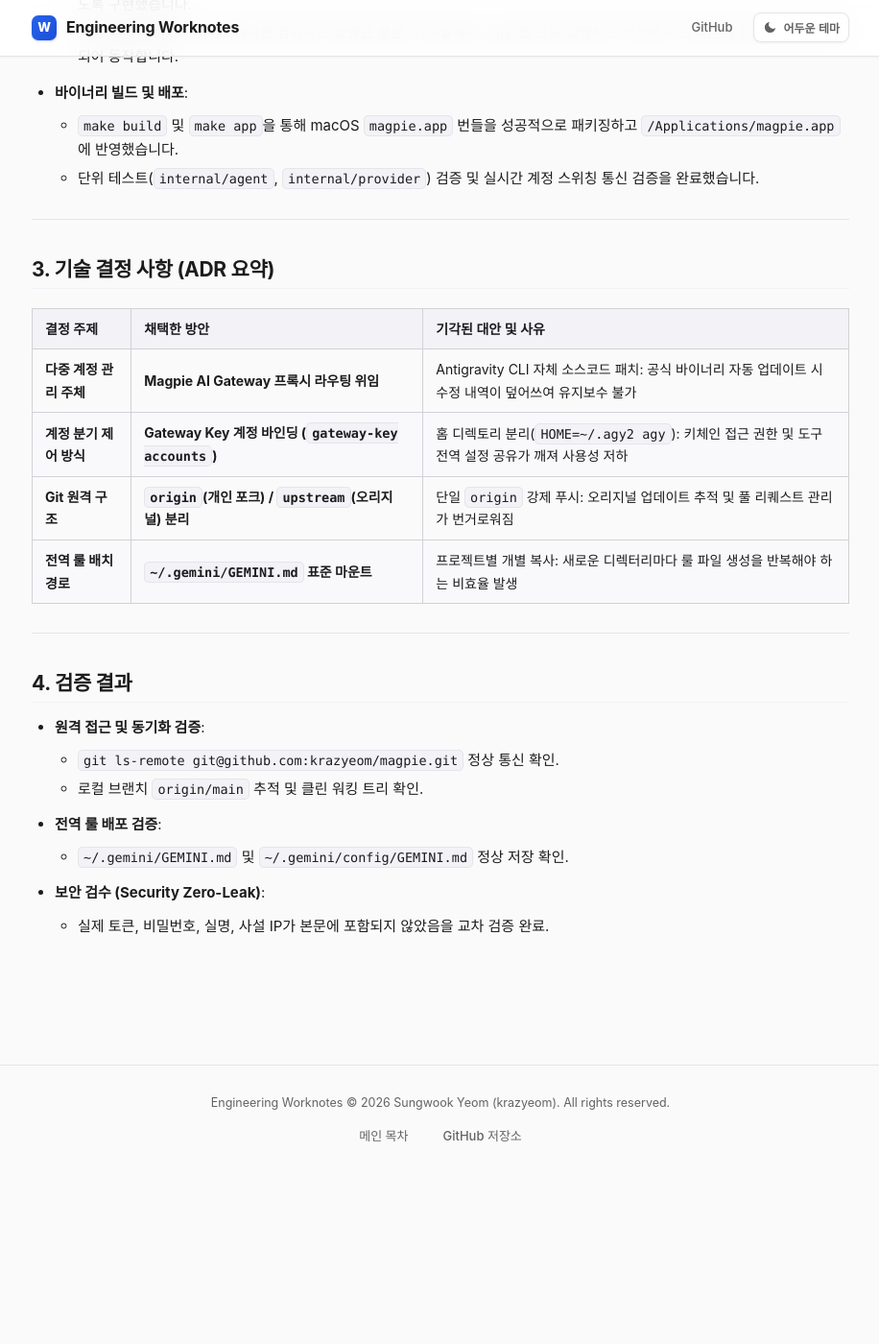
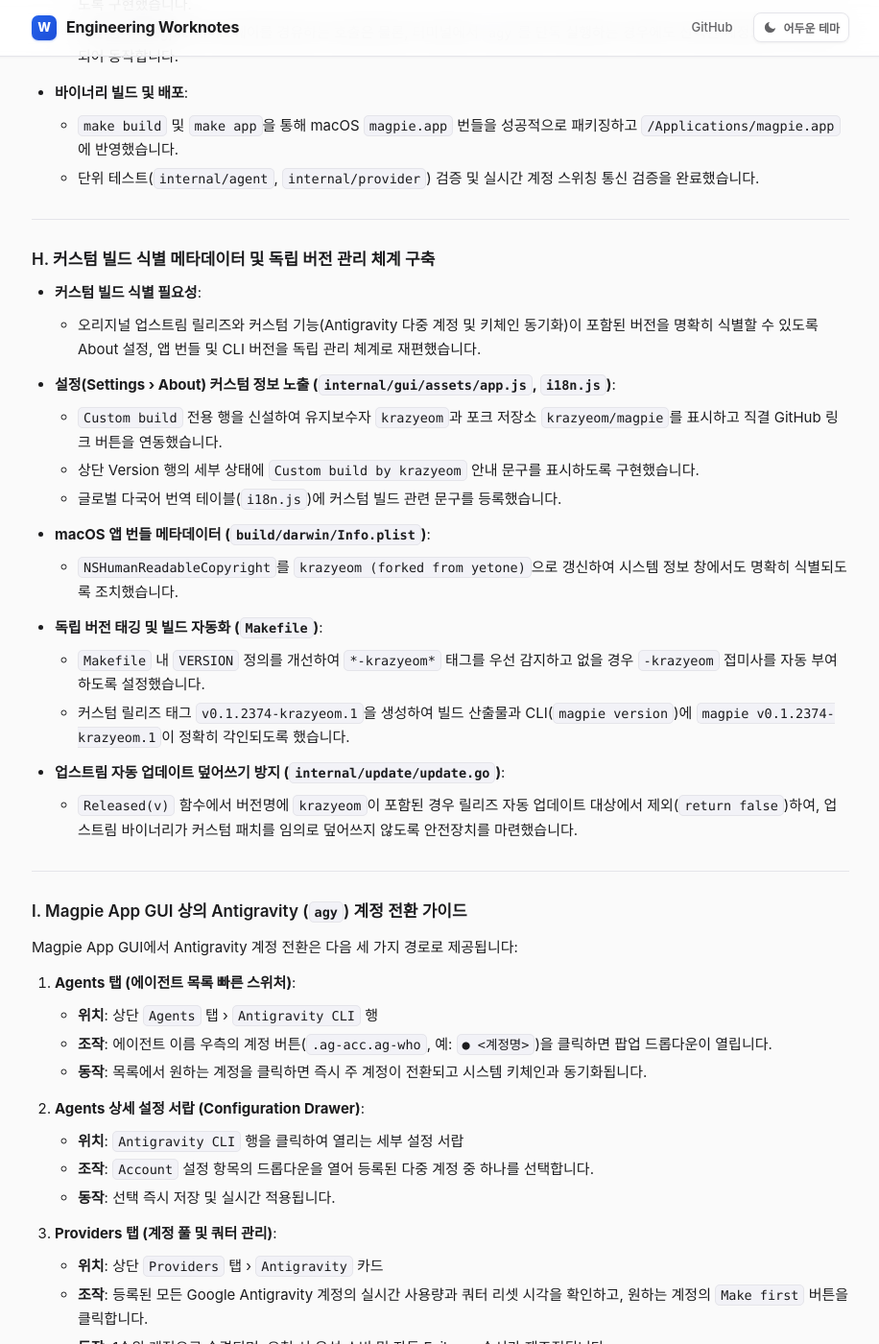
Before and after one commit to krazyeom/worknote, a Jekyll site: the page built from notes/2026-10-31-antigravity-cli-multi-account-and-magpie-gateway.md, in a window 1280 px wide and 1400 px high, scrolled down 3260 px. Shown: the whole window at 96% size, without its empty margins (181-1097 px from the left). Built offline with Jekyll 4.4.1, drawn with Linux system fonts in a browser that asks for light colours; before the commit the page ends 4489 px from its top, so only the background shows below that; some of the changed text lies outside the part shown.

Commit message:
docs: document custom krazyeom build metadata and gui account switching

```diff
--- a/notes/2026-10-31-antigravity-cli-multi-account-and-magpie-gateway.md
+++ b/notes/2026-10-31-antigravity-cli-multi-account-and-magpie-gateway.md
@@ -105,12 +105,48 @@ Antigravity CLI 기동 시 특정 계정만 배타적으로 사용해야 하는
 
 ---
 
+### H. 커스텀 빌드 식별 메타데이터 및 독립 버전 관리 체계 구축
+* **커스텀 빌드 식별 필요성**:
+  * 오리지널 업스트림 릴리즈와 커스텀 기능(Antigravity 다중 계정 및 키체인 동기화)이 포함된 버전을 명확히 식별할 수 있도록 About 설정, 앱 번들 및 CLI 버전을 독립 관리 체계로 재편했습니다.
+* **설정(Settings › About) 커스텀 정보 노출 (`internal/gui/assets/app.js`, `i18n.js`)**:
+  * `Custom build` 전용 행을 신설하여 유지보수자 `krazyeom`과 포크 저장소 `krazyeom/magpie`를 표시하고 직결 GitHub 링크 버튼을 연동했습니다.
+  * 상단 Version 행의 세부 상태에 `Custom build by krazyeom` 안내 문구를 표시하도록 구현했습니다.
+  * 글로벌 다국어 번역 테이블(`i18n.js`)에 커스텀 빌드 관련 문구를 등록했습니다.
+* **macOS 앱 번들 메타데이터 (`build/darwin/Info.plist`)**:
+  * `NSHumanReadableCopyright`를 `krazyeom (forked from yetone)`으로 갱신하여 시스템 정보 창에서도 명확히 식별되도록 조치했습니다.
+* **독립 버전 태깅 및 빌드 자동화 (`Makefile`)**:
+  * `Makefile` 내 `VERSION` 정의를 개선하여 `*-krazyeom*` 태그를 우선 감지하고 없을 경우 `-krazyeom` 접미사를 자동 부여하도록 설정했습니다.
+  * 커스텀 릴리즈 태그 `v0.1.2374-krazyeom.1`을 생성하여 빌드 산출물과 CLI(`magpie version`)에 `magpie v0.1.2374-krazyeom.1`이 정확히 각인되도록 했습니다.
+* **업스트림 자동 업데이트 덮어쓰기 방지 (`internal/update/update.go`)**:
+  * `Released(v)` 함수에서 버전명에 `krazyeom`이 포함된 경우 릴리즈 자동 업데이트 대상에서 제외(`return false`)하여, 업스트림 바이너리가 커스텀 패치를 임의로 덮어쓰지 않도록 안전장치를 마련했습니다.
+
+---
+
+### I. Magpie App GUI 상의 Antigravity (`agy`) 계정 전환 가이드
+Magpie App GUI에서 Antigravity 계정 전환은 다음 세 가지 경로로 제공됩니다:
+
+1. **Agents 탭 (에이전트 목록 빠른 스위처)**:
+   * **위치**: 상단 `Agents` 탭 › `Antigravity CLI` 행
+   * **조작**: 에이전트 이름 우측의 계정 버튼(`.ag-acc.ag-who`, 예: `● <계정명>`)을 클릭하면 팝업 드롭다운이 열립니다.
+   * **동작**: 목록에서 원하는 계정을 클릭하면 즉시 주 계정이 전환되고 시스템 키체인과 동기화됩니다.
+2. **Agents 상세 설정 서랍 (Configuration Drawer)**:
+   * **위치**: `Antigravity CLI` 행을 클릭하여 열리는 세부 설정 서랍
+   * **조작**: `Account` 설정 항목의 드롭다운을 열어 등록된 다중 계정 중 하나를 선택합니다.
+   * **동작**: 선택 즉시 저장 및 실시간 적용됩니다.
+3. **Providers 탭 (계정 풀 및 쿼터 관리)**:
+   * **위치**: 상단 `Providers` 탭 › `Antigravity` 카드
+   * **조작**: 등록된 모든 Google Antigravity 계정의 실시간 사용량과 쿼터 리셋 시각을 확인하고, 원하는 계정의 `Make first` 버튼을 클릭합니다.
+   * **동작**: 1순위 계정으로 승격되며, 요청 시 우선 소비 및 자동 Failover 순서가 재조정됩니다.
+
+---
+
 ## 3. 기술 결정 사항 (ADR 요약)
 
 | 결정 주제 | 채택한 방안 | 기각된 대안 및 사유 |
 | :--- | :--- | :--- |
 | **다중 계정 관리 주체** | **Magpie AI Gateway 프록시 라우팅 위임** | Antigravity CLI 자체 소스코드 패치: 공식 바이너리 자동 업데이트 시 수정 내역이 덮어쓰여 유지보수 불가 |
 | **계정 분기 제어 방식** | **Gateway Key 계정 바인딩 (`gateway-key accounts`)** | 홈 디렉토리 분리(`HOME=~/.agy2 agy`): 키체인 접근 권한 및 도구 전역 설정 공유가 깨져 사용성 저하 |
+| **커스텀 버전 관리** | **`-krazyeom` 독립 태그 및 업스트림 덮어쓰기 방어** | 업스트림 시맨틱 버전 직접 상속: 업스트림의 자동 업데이트 프로세스가 비공식 빌드를 덮어쓰는 위험 발생 |
 | **Git 원격 구조** | **`origin`(개인 포크) / `upstream`(오리지널) 분리** | 단일 `origin` 강제 푸시: 오리지널 업데이트 추적 및 풀 리퀘스트 관리가 번거로워짐 |
 | **전역 룰 배치 경로** | **`~/.gemini/GEMINI.md` 표준 마운트** | 프로젝트별 개별 복사: 새로운 디렉터리마다 룰 파일 생성을 반복해야 하는 비효율 발생 |
 
```
